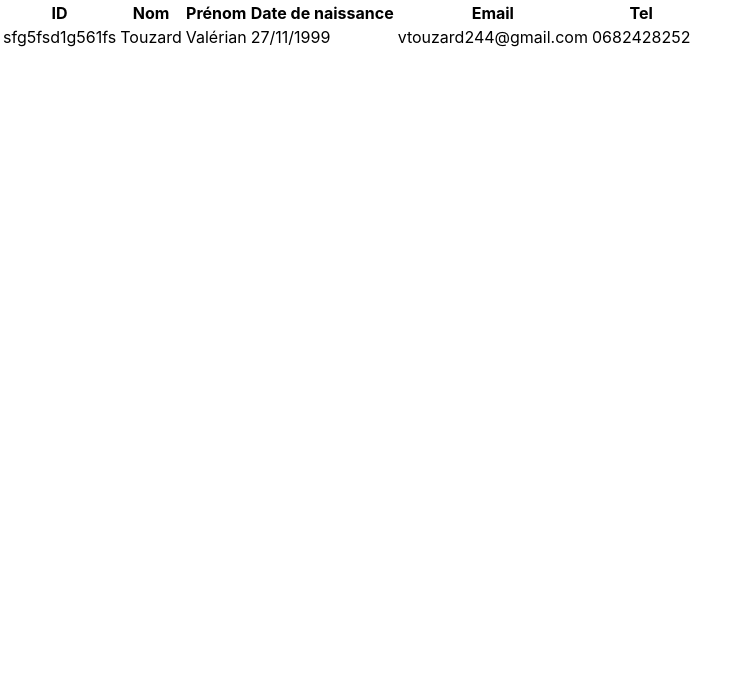
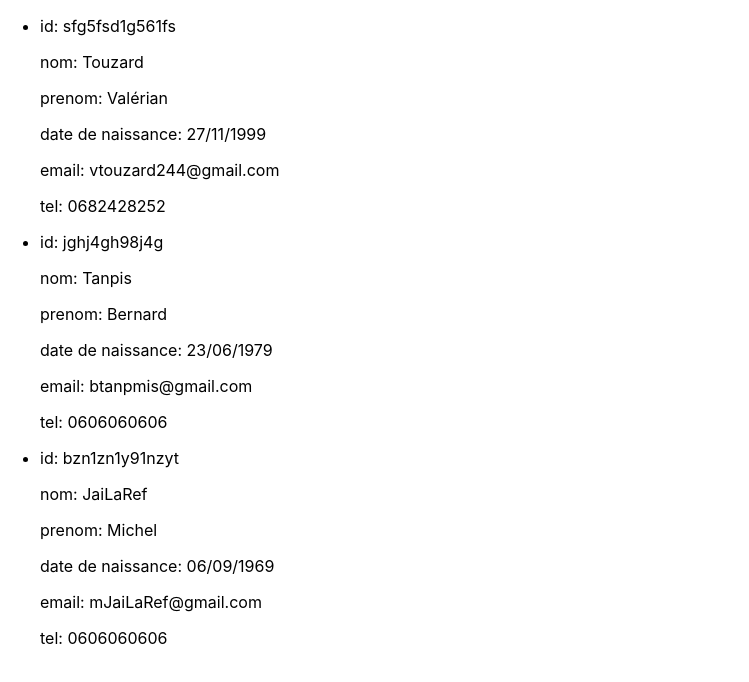
Before and after one commit to Valerian-Touzard/ECF-2, a React (Create React App) app: page / in a window 1280 px wide. Shown: the top 682 px of the page, without its empty margins (0-749 px from the left). Built offline with nearby package versions, Linux system fonts and the light colour scheme; data requests are answered from the project's data file.

Commit message:
Modification du composant ListLocataires pour qu'il incorpore le composant Locataire et ajout de donnée mannuelle dans le fichier db.json

```diff
--- a/db.json
+++ b/db.json
@@ -7,6 +7,22 @@
       "dateNaiss": "27/11/1999",
       "email": "vtouzard244@gmail.com",
       "tel": "0682428252"
+    },
+    {
+      "id": "jghj4gh98j4g",
+      "nom": "Tanpis",
+      "prenom": "Bernard",
+      "dateNaiss": "23/06/1979",
+      "email": "btanpmis@gmail.com",
+      "tel": "0606060606"
+    },
+    {
+      "id": "bzn1zn1y91nzyt",
+      "nom": "JaiLaRef",
+      "prenom": "Michel",
+      "dateNaiss": "06/09/1969",
+      "email": "mJaiLaRef@gmail.com",
+      "tel": "0606060606"
     }
   ]
 }
--- /dev/null
+++ b/src/Components/Locataire.tsx
@@ -0,0 +1,24 @@
+import React, { useState } from 'react'
+import { locataire } from '../Pages/ListLocataires'
+
+export type unLocataire = {
+    unlocataire: locataire
+}
+
+export const Locataire = (props: unLocataire ) => {
+
+        const [locataire, setLocataires] = useState(props)
+
+  return (
+    <>
+        <li>
+            <p>id: {locataire.unlocataire.id}</p>
+            <p>nom: {locataire.unlocataire.nom}</p>
+            <p>prenom: {locataire.unlocataire.prenom}</p>
+            <p>date de naissance: {locataire.unlocataire.dateNaiss}</p>
+            <p>email: {locataire.unlocataire.email}</p>
+            <p>tel: {locataire.unlocataire.tel}</p>
+        </li>
+    </>
+  )
+}
--- a/src/Pages/ListLocataires.tsx
+++ b/src/Pages/ListLocataires.tsx
@@ -1,10 +1,12 @@
 import React, { useEffect, useState } from 'react'
 import { DataTable } from 'primereact/datatable';
 import { Column } from 'primereact/column';
+import { Button } from 'primereact/button';
 import { locataireService } from '../Services/LocataireServices';
+import { Locataire } from '../Components/Locataire';
 
-export type locataire={
-    id: string;
+export type locataire = {
+    id: string,
     nom: string,
     prenom: string,
     dateNaiss: string,
@@ -14,7 +16,9 @@ export type locataire={
 
 export const ListLocataires = () => {
 
-    const [locataires, setLocataires] = useState([])
+    const [locataires, setLocataires] = useState<locataire[]>([
+
+    ])
 
 
     useEffect(() => {
@@ -31,14 +35,11 @@ export const ListLocataires = () => {
         <>
             <div>
                 <div className="card">
-                <DataTable value={locataires} responsiveLayout="scroll">
-                    <Column field="id" header="ID"></Column>
-                    <Column field="nom" header="Nom"></Column>
-                    <Column field="prenom" header="Prénom"></Column>
-                    <Column field="dateNaiss" header="Date de naissance"></Column>
-                    <Column field="email" header="Email"></Column>
-                    <Column field="tel" header="Tel"></Column>
-                </DataTable>
+                    <ul>
+                        {locataires.map((locataire, id) => {
+                            return <Locataire unlocataire={locataire} key={id} />
+                        })}
+                    </ul>
                 </div>
             </div>
         </>
```
Lines whose indentation alone changed are shown as unchanged.
